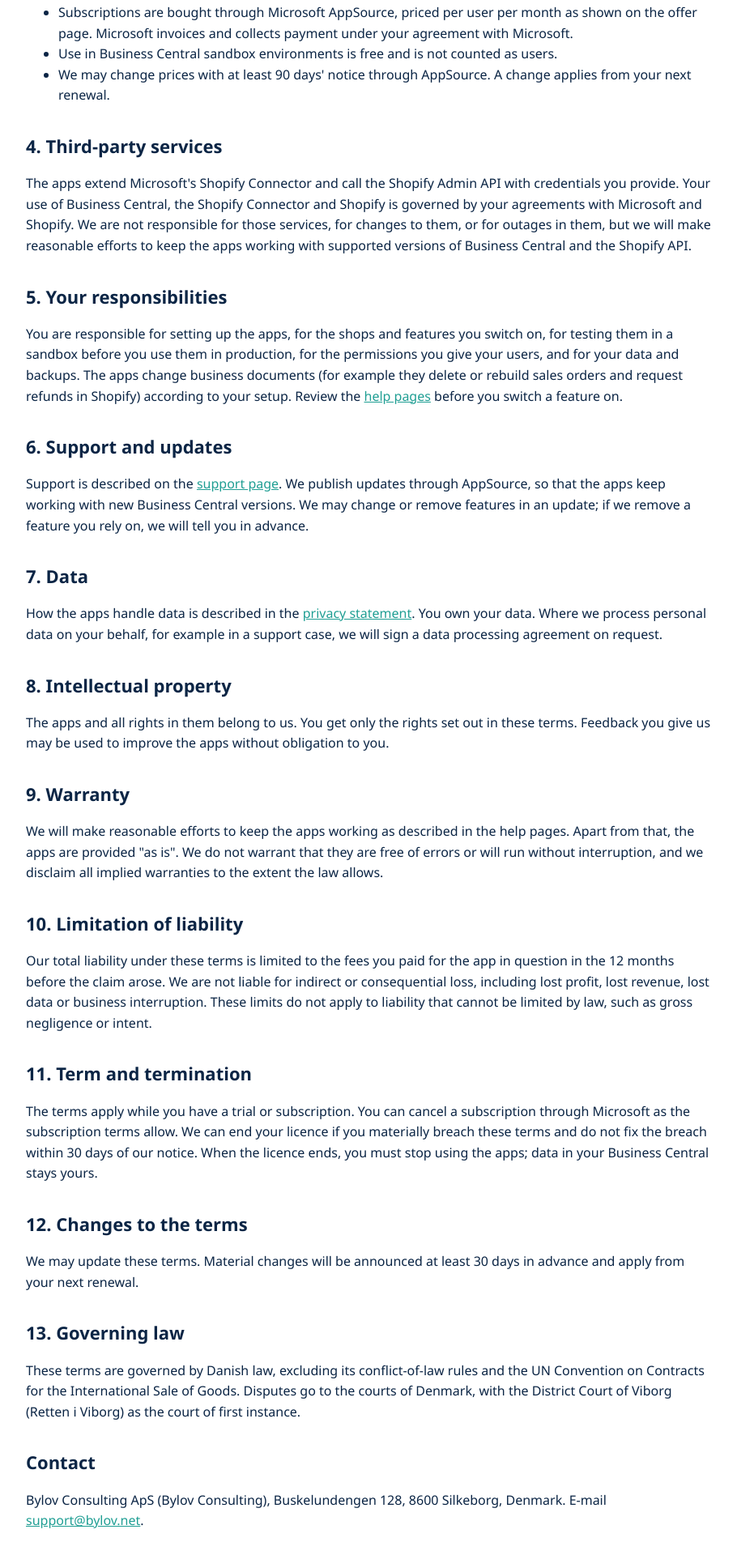
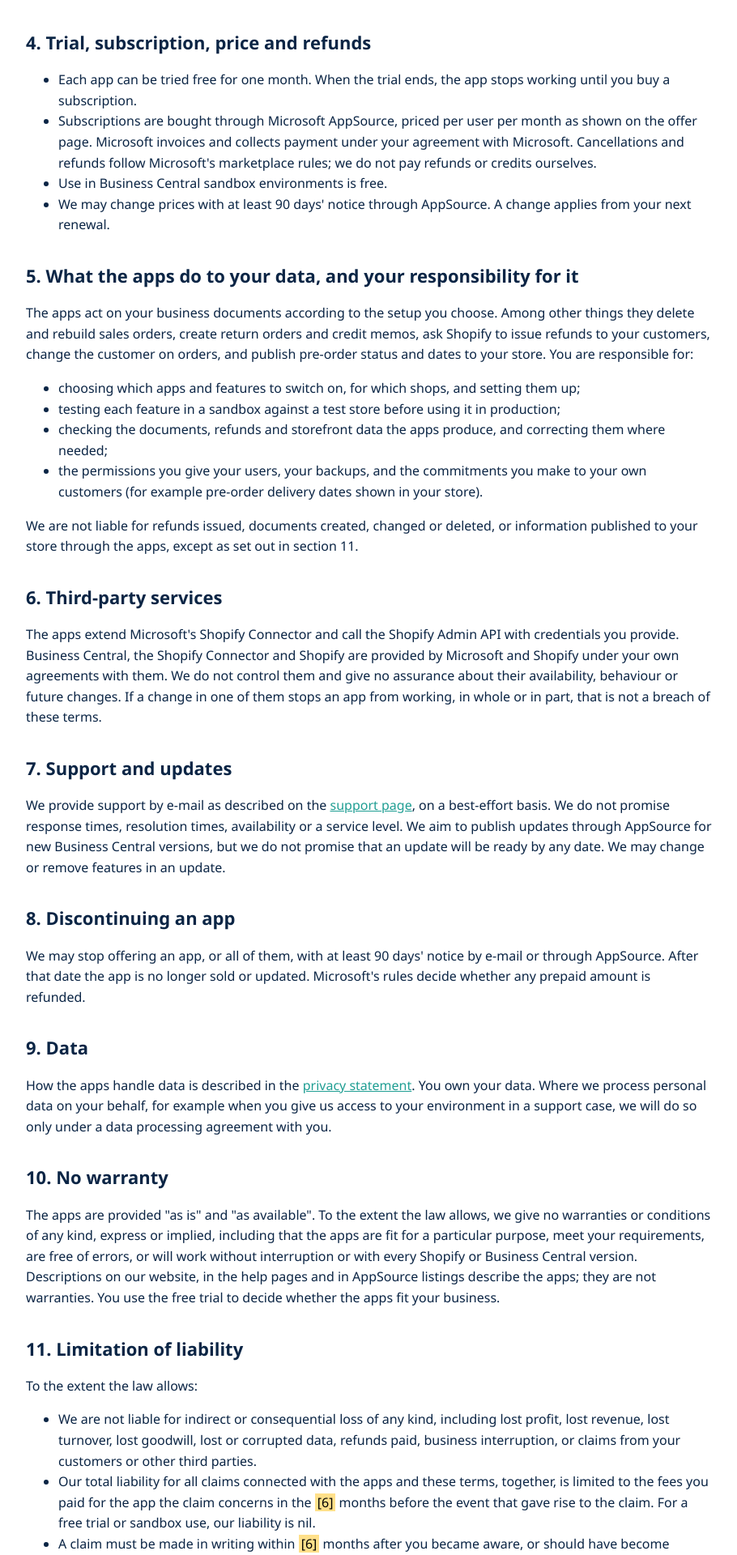
Before and after one commit to Bylov-Consulting/bylink-site, a plain HTML site: page terms.html in a window 1280 px wide. Shown: the part 880-2800 px from the top of the page at 81% size, without its empty margins (184-1094 px from the left). Drawn offline with Linux system fonts and the light colour scheme.

Commit message:
Tighten license terms and support page to limit liability
Business use only, no warranty, best-effort support with no service level,
no assurance for Microsoft or Shopify services, customer responsibility for
what the apps change, lower liability cap with a claims deadline, right to
discontinue an app, force majeure, entire agreement. Privacy statement: DPA
for support access, no marketing e-mail without consent.

Co-Authored-By: Claude Opus 5.5 <noreply@anthropic.com>
Claude-Session: https://claude.ai/code/session_01QgYUjvCgdazxjrMNPgTq73

```diff
--- a/terms.html
+++ b/terms.html
@@ -19,79 +19,117 @@
 <h1>License terms (EULA)</h1>
 <p class="meta">Bylink apps for Shopify for Microsoft Dynamics 365 Business Central. Last updated: 22 November 2026.</p>
 
-<p>These terms are an agreement between Bylov Consulting ApS, CVR 43849972, publishing as Bylov Consulting ("we") and the organisation that installs or uses a Bylink app
-("you"). By installing or using an app you accept them on behalf of your organisation.</p>
+<p>These terms are an agreement between Bylov Consulting ApS, CVR 43849972, publishing as Bylov Consulting ("we") and the business that installs
+or uses a Bylink app ("you"). By installing or using an app you accept them on behalf of that business, and you confirm
+that you have the authority to do so.</p>
 
 <h2>1. What the terms cover</h2>
 <p>The terms cover the Bylink apps for Shopify published on Microsoft AppSource ("the apps"): Bylink Order Sync, Return
 Handling, Pre-Orders and Tag Order Routing for Shopify, and the library apps Bylink Shopify Admin API and Bylink Shopify
 Feature Flags that are installed with them, including updates we publish.</p>
 
-<h2>2. Licence</h2>
+<h2>2. Business use only</h2>
+<p>The apps are for businesses only. They are not offered to consumers, and consumer protection rules that apply only to
+consumers do not apply to these terms.</p>
+
+<h2>3. Licence</h2>
 <p>For as long as you have a valid trial or subscription, we grant you a non-exclusive, non-transferable right to use the
 apps in your Business Central environments for your own internal business, for the number of users you subscribed for.
 The library apps may only be used together with a Bylink app you are licensed for.</p>
-<p>You may not copy, resell, sublicense or distribute the apps, remove their licence checks, or use them to build a
+<p>You may not copy, resell, sublicense or distribute the apps, get around their licence checks, or use them to build a
 competing product. Partners may install and set up the apps for a customer who holds a subscription.</p>
 
-<h2>3. Trial, subscription and price</h2>
+<h2>4. Trial, subscription, price and refunds</h2>
 <ul>
 <li>Each app can be tried free for one month. When the trial ends, the app stops working until you buy a subscription.</li>
 <li>Subscriptions are bought through Microsoft AppSource, priced per user per month as shown on the offer page. Microsoft
-invoices and collects payment under your agreement with Microsoft.</li>
-<li>Use in Business Central sandbox environments is free and is not counted as users.</li>
+invoices and collects payment under your agreement with Microsoft. Cancellations and refunds follow Microsoft's
+marketplace rules; we do not pay refunds or credits ourselves.</li>
+<li>Use in Business Central sandbox environments is free.</li>
 <li>We may change prices with at least 90 days' notice through AppSource. A change applies from your next renewal.</li>
 </ul>
 
-<h2>4. Third-party services</h2>
-<p>The apps extend Microsoft's Shopify Connector and call the Shopify Admin API with credentials you provide. Your use of
-Business Central, the Shopify Connector and Shopify is governed by your agreements with Microsoft and Shopify. We are not
-responsible for those services, for changes to them, or for outages in them, but we will make reasonable efforts to keep
-the apps working with supported versions of Business Central and the Shopify API.</p>
+<h2>5. What the apps do to your data, and your responsibility for it</h2>
+<p>The apps act on your business documents according to the setup you choose. Among other things they delete and rebuild
+sales orders, create return orders and credit memos, ask Shopify to issue refunds to your customers, change the customer
+on orders, and publish pre-order status and dates to your store. You are responsible for:</p>
+<ul>
+<li>choosing which apps and features to switch on, for which shops, and setting them up;</li>
+<li>testing each feature in a sandbox against a test store before using it in production;</li>
+<li>checking the documents, refunds and storefront data the apps produce, and correcting them where needed;</li>
+<li>the permissions you give your users, your backups, and the commitments you make to your own customers (for example
+pre-order delivery dates shown in your store).</li>
+</ul>
+<p>We are not liable for refunds issued, documents created, changed or deleted, or information published to your store
+through the apps, except as set out in section 11.</p>
 
-<h2>5. Your responsibilities</h2>
-<p>You are responsible for setting up the apps, for the shops and features you switch on, for testing them in a sandbox
-before you use them in production, for the permissions you give your users, and for your data and backups. The apps change
-business documents (for example they delete or rebuild sales orders and request refunds in Shopify) according to your
-setup. Review the <a href="help/index.html">help pages</a> before you switch a feature on.</p>
+<h2>6. Third-party services</h2>
+<p>The apps extend Microsoft's Shopify Connector and call the Shopify Admin API with credentials you provide. Business
+Central, the Shopify Connector and Shopify are provided by Microsoft and Shopify under your own agreements with them. We do
+not control them and give no assurance about their availability, behaviour or future changes. If a change in one of them
+stops an app from working, in whole or in part, that is not a breach of these terms.</p>
 
-<h2>6. Support and updates</h2>
-<p>Support is described on the <a href="support.html">support page</a>. We publish updates through AppSource, so that the apps
-keep working with new Business Central versions. We may change or remove features in an update; if we remove a feature
-you rely on, we will tell you in advance.</p>
+<h2>7. Support and updates</h2>
+<p>We provide support by e-mail as described on the <a href="support.html">support page</a>, on a best-effort basis. We do
+not promise response times, resolution times, availability or a service level. We aim to publish updates through AppSource
+for new Business Central versions, but we do not promise that an update will be ready by any date. We may change or remove
+features in an update.</p>
 
-<h2>7. Data</h2>
+<h2>8. Discontinuing an app</h2>
+<p>We may stop offering an app, or all of them, with at least 90 days' notice by e-mail or through AppSource. After that
+date the app is no longer sold or updated. Microsoft's rules decide whether any prepaid amount is refunded.</p>
+
+<h2>9. Data</h2>
 <p>How the apps handle data is described in the <a href="privacy.html">privacy statement</a>. You own your data. Where we
-process personal data on your behalf, for example in a support case, we will sign a data processing agreement on request.</p>
+process personal data on your behalf, for example when you give us access to your environment in a support case, we will
+do so only under a data processing agreement with you.</p>
 
-<h2>8. Intellectual property</h2>
+<h2>10. No warranty</h2>
+<p>The apps are provided "as is" and "as available". To the extent the law allows, we give no warranties or conditions of
+any kind, express or implied, including that the apps are fit for a particular purpose, meet your requirements, are
+free of errors, or will work without interruption or with every Shopify or Business Central version. Descriptions on our
+website, in the help pages and in AppSource listings describe the apps; they are not warranties. You use the free trial to
+decide whether the apps fit your business.</p>
+
+<h2>11. Limitation of liability</h2>
+<p>To the extent the law allows:</p>
+<ul>
+<li>We are not liable for indirect or consequential loss of any kind, including lost profit, lost revenue, lost turnover,
+lost goodwill, lost or corrupted data, refunds paid, business interruption, or claims from your customers or other third
+parties.</li>
+<li>Our total liability for all claims connected with the apps and these terms, together, is limited to the fees you paid
+for the app the claim concerns in the <mark class="todo">[6]</mark> months before the event that gave rise to the claim. For a free trial or
+sandbox use, our liability is nil.</li>
+<li>A claim must be made in writing within <mark class="todo">[6]</mark> months after you became aware, or should have become aware, of the
+facts behind it. Later claims are void.</li>
+</ul>
+<p>These limits do not apply where Danish law does not allow liability to be limited, such as loss caused intentionally
+or by gross negligence.</p>
+
+<h2>12. Events outside our control</h2>
+<p>We are not responsible for delay or failure caused by events outside our reasonable control, including outages or
+changes at Microsoft or Shopify, internet failures, illness, strikes, war, cyber attacks or acts of authorities.</p>
+
+<h2>13. Term and termination</h2>
+<p>The terms apply while you have a trial or subscription. You can cancel a subscription through Microsoft as the
+subscription terms allow. We can end your licence if you materially breach these terms and do not fix the breach within
+30 days of our notice. When the licence ends, you must stop using the apps; data in your Business Central stays yours.
+Sections 5, 10, 11, 14 and 16 continue to apply after the terms end.</p>
+
+<h2>14. Intellectual property</h2>
 <p>The apps and all rights in them belong to us. You get only the rights set out in these terms. Feedback you give us may
 be used to improve the apps without obligation to you.</p>
 
-<h2>9. Warranty</h2>
-<p>We will make reasonable efforts to keep the apps working as described in the help pages. Apart from that, the apps are
-provided "as is". We do not warrant that they are free of errors or will run without interruption, and we disclaim all
-implied warranties to the extent the law allows.</p>
-
-<h2>10. Limitation of liability</h2>
-<p>Our total liability under these terms is limited to the fees you paid for the app in question in the 12 months before
-the claim arose. We are not liable for indirect or consequential loss, including lost profit, lost revenue, lost data or
-business interruption. These limits do not apply to liability that cannot be limited by law, such as gross negligence or
-intent.</p>
-
-<h2>11. Term and termination</h2>
-<p>The terms apply while you have a trial or subscription. You can cancel a subscription through Microsoft as the
-subscription terms allow. We can end your licence if you materially breach these terms and do not fix the breach within
-30 days of our notice. When the licence ends, you must stop using the apps; data in your Business Central stays yours.</p>
-
-<h2>12. Changes to the terms</h2>
+<h2>15. Changes to the terms</h2>
 <p>We may update these terms. Material changes will be announced at least 30 days in advance and apply from your next
 renewal.</p>
 
-<h2>13. Governing law</h2>
+<h2>16. Entire agreement, law and disputes</h2>
+<p>These terms, with the privacy statement, are the whole agreement about the apps. Your own purchase or procurement terms
+do not apply, even if referred to in an order. If a provision is invalid, the rest still applies.</p>
 <p>These terms are governed by Danish law, excluding its conflict-of-law rules and the UN Convention on Contracts for the
-International Sale of Goods. Disputes go to the courts of Denmark, with the District Court of Viborg (Retten i Viborg) as the court of
-first instance.</p>
+International Sale of Goods. Disputes go to the courts of Denmark, with the District Court of Viborg (Retten i Viborg) as
+the court of first instance.</p>
 
 <h2>Contact</h2>
 <p>Bylov Consulting ApS (Bylov Consulting), Buskelundengen 128, 8600 Silkeborg, Denmark. E-mail <a href="mailto:support@bylov.net">support@bylov.net</a>.</p>
```
Also changed, not shown: privacy.html (+4 -3 lines), support.html (+7 -1 lines).
